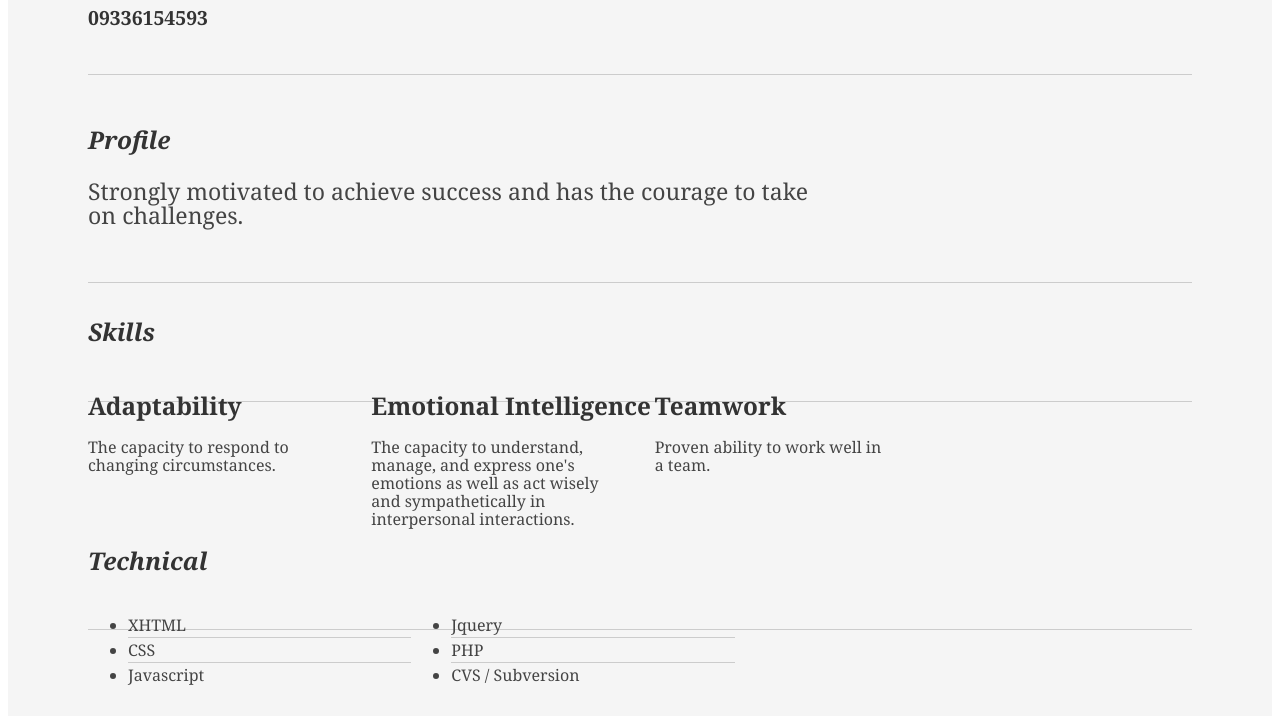
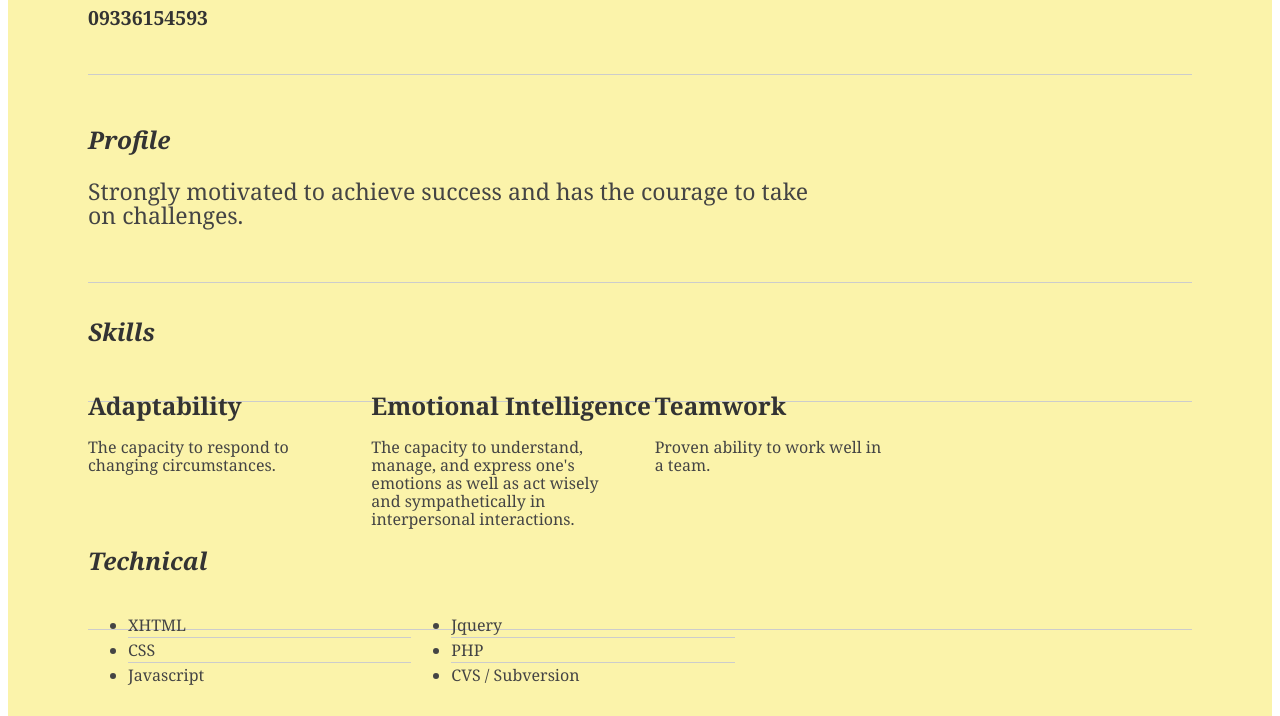
Before and after one commit to christineocx/christineocx.github.io, a plain HTML site: page index.html in a window 1280 px wide. Shown: the part 331-1047 px from the top of the page. Drawn offline with Linux system fonts and the light colour scheme; a small style sheet from the web is missing.

Commit message:
created resume.css

```diff
--- a/resume.css
+++ b/resume.css
@@ -18,7 +18,7 @@
 
 /* //-- yui-grids style overrides -- */
 body { font-family: Georgia; color: #444; }
-#inner { padding: 10px 80px; margin: 80px auto; background: #f5f5f5; border: solid #666; border-width: 8px 0 2px 0; }
+#inner { padding: 10px 80px; margin: 80px auto; background: #faef8cbb; border: solid #666; border-width: 8px 0 2px 0; }
 .yui-gf { margin-bottom: 2em; padding-bottom: 2em; border-bottom: 1px solid #ccc; }
 
 /* //-- header, body, footer -- */
```
